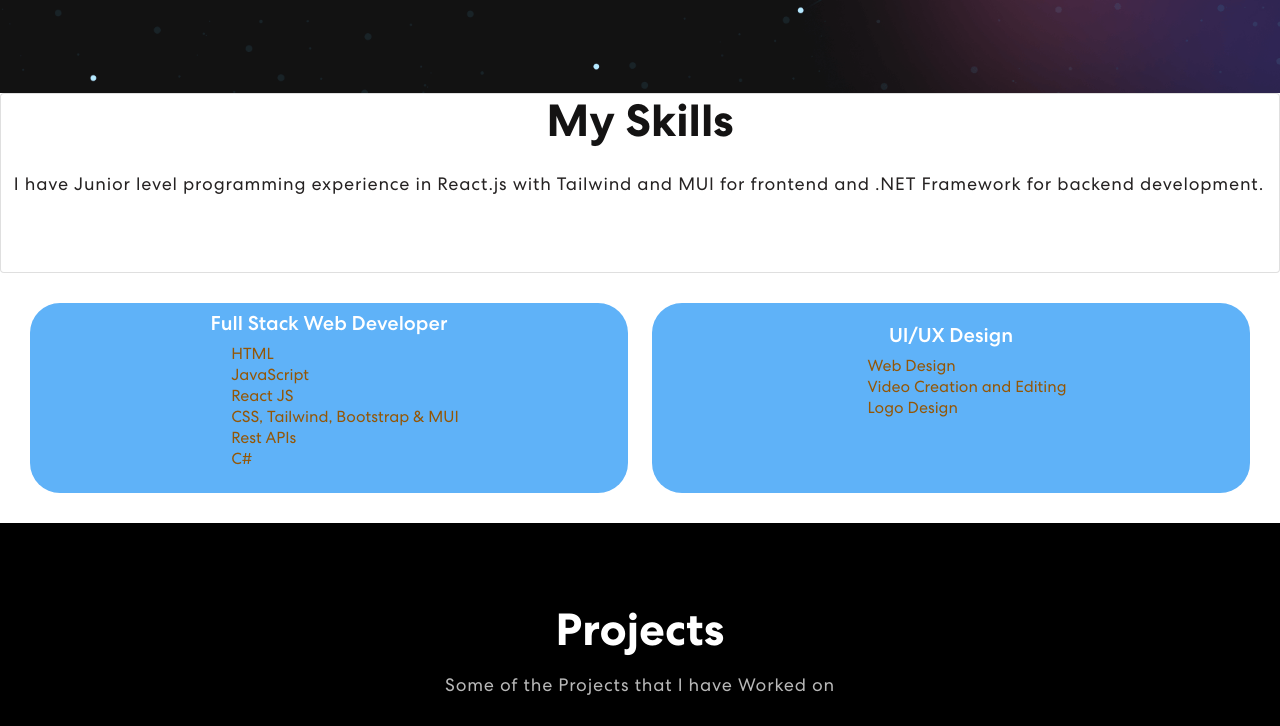
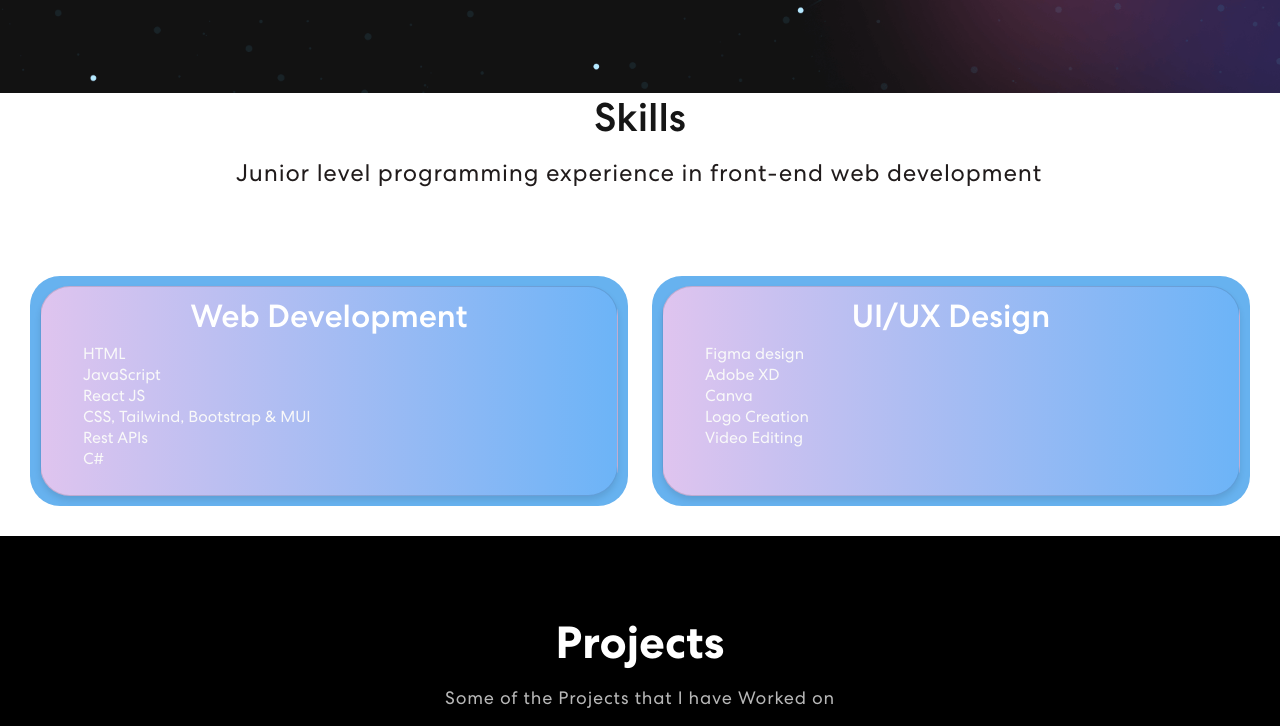
Before and after one commit to fridahmbithe/My-Portfolio, a React (Create React App) app: page / in a window 1280 px wide. Shown: the part 697-1423 px from the top of the page. Built offline with nearby package versions, Linux system fonts and the light colour scheme; the HTML template or start-up script is replaced by a standard one.

Commit message:
updated landing page + skills page

```diff
--- a/src/App.css
+++ b/src/App.css
@@ -341,7 +341,8 @@ padding: auto;
 .card{
   text-align: center;
   color: #000;
-  /* background-color: #5f9f5b !important; */
+  box-shadow: 0 15px 15px -5px rgba(0, 0, 0, 0.2);
+
 
 }
 .skills .list{
@@ -353,37 +354,52 @@ padding: auto;
   box-shadow: 0 30px 30px -5px rgba(0, 0, 0, 0.2);
 
 }
+.skill .skills-title{
+  color: black;
+  font-size: large;
+}
 .skilllist .list {
-  background-color: #5FB2F8;
+  background-color: #67b2ef ;
   border-radius: 30px;
   display: flex;
   flex-direction: column;
-  align-items: center;
-  padding: 20px;
+  align-items: left;
+  padding: 10px;
   color: #fff;
   height: 100%;
 }
 .skilllist .list li{
   text-align: left;
-  color: rgb(148, 86, 5);
+  color: rgb(249, 249, 249);
 }
-.card h2 {
-	font-size: 45px;
-	font-weight: 700;
-  color: #141313;
+.header h2 {
+	font-size: 40px;
+	font-weight: 500;
+  color: #161616;
+  text-align: center;
 
 }
-.card p {
-    color: #252222;
-    font-size: 18px;
+
+.skills-card {
+  background: linear-gradient(to right, #e6c5ee -5.91%, #5FB2F8 111.58%);
+  padding: 2rem;
+  border-radius: 8px;
+  box-shadow: 0 4px 6px rgba(0, 0, 0, 0.1);
+}
+.header p {
+    color: #201b1b;
+    font-size: 24px;
     letter-spacing: 0.8px;
     line-height: 1.5em;
-    margin: 14px 2px 75px 0;
+    margin: 14px 2px 55px 0;
+    text-align: center;
+
 }
 .skill-slider {
-  width: 25%;
+  width: 40%;
   margin: 0 auto;
   position: relative;
+  box-shadow: #f47105;
 }
 .skill-slider .item img {
   /* width: 50%; */
--- a/src/components/Landing.js
+++ b/src/components/Landing.js
@@ -1,11 +1,10 @@
 import { useState, useEffect } from "react";
 import { Container, Row, Col } from "react-bootstrap";
-import headerImg from "../assets/img/profile.png";
+import headerImg from "../assets/img/profile.jpeg";
 import "animate.css";
 import TrackVisibility from "react-on-screen";
 import LazyLoad from 'react-lazyload';
 import {PopupButton } from "react-calendly";
-import emailjs from 'emailjs-com';
 
 export const Landing = () => {
   const [loopNum, setLoopNum] = useState(0);
@@ -61,28 +60,7 @@ export const Landing = () => {
   };
 
    const [rootElement, setRootElement] = useState(null);
-  // const templateParams = {
-  //   name: 'Fridah Mbithe',
-  //   email: 'user@example.com',
-  //   date: 'June 13, 2024',
-  //   time: '10:00 AM',
-  // };
-  // const handleChange = (event) => {
-  //   setFormData({
-  //     ...formData,
-  //     [event.target.name]: event.target.value,
-  //   });
-  // };
-  // const handleEmailSubmit = (event) => {
-  //   event.preventDefault();
 
-  //   emailjs.send('service_fjr4n1u', 'template_ls8mayx', templateParams, 'gMFWFJ-J5rRjQKxZC')
-  //     .then((result) => {
-  //       console.log('Email sent successfully!', result.text);
-  //     }, (error) => {
-  //       console.error('Error sending email:', error.text);
-  //     });
-  // };
   const handleScheduleClick = () => {
     setShowCalendlyPopup(true);
   };
@@ -113,7 +91,7 @@ export const Landing = () => {
                   <div className="calendly" ref={setRootElement}>
                     <PopupButton
                       url="https://calendly.com/fridahmbithe45"
-                      text="Schedule a Call"
+                      text="Schedule a Meeting"
                       // color="#00a2ff"
                       // textColor="#ffffff"
                       className="schedule-button"
--- a/src/components/Skills.js
+++ b/src/components/Skills.js
@@ -1,6 +1,6 @@
 import React from "react";
 import "react-multi-carousel/lib/styles.css";
-import { Container, Row, Col, Tab, Nav } from "react-bootstrap";
+import { Container, Row, Col, Tab, Nav, Card } from "react-bootstrap";
 import { Carousel } from "react-responsive-carousel";
 
 export const Skills = () => {
@@ -27,43 +27,81 @@ export const Skills = () => {
     <section className="responsive" id="skills">
       <div className="row">
         <div className="col-12">
-          <div className="card">
-            <h2>My Skills</h2>
+          <div className="header">
+            <h2>Skills</h2>
             <p className="align-left">
-              I have Junior level programming experience in React.js with Tailwind and MUI for frontend and .NET Framework for backend development.
+              Junior level programming experience in front-end web development
             </p>
           </div>
           <div className="skilllist">
             <Row>
               <Col>
-                <div className="list p-2">
-                  <h5>Full Stack Web Developer</h5>
-                  <div>
-                    <div className="slider-wrapper axis-horizontal" responsive={responsive} >
-                      <ul>
-                        <li>HTML</li>
-                        <li>JavaScript</li>
-                        <li>React JS</li>
-                        <li>CSS, Tailwind, Bootstrap & MUI</li>
-                        <li>Rest APIs</li>
-                        <li>C#</li>
-                      </ul>
-                    </div>
-                  </div>
+                <div className="list">
+                  {/* <h5>Front-end Web Developer</h5>
+                  <div> */}
+                    <Card className="list axis-horizontal skills-card" responsive={responsive}>
+                      <div className="skillslist">
+                        <h2 className="skills-title">Web Development</h2>
+                        <ul className="skills-items">
+                          <li className="skills-item">
+                            <i className="fab fa-html5 skills-icon"></i>
+                            <span className="skills-label">HTML</span>
+                          </li>
+                          <li className="skills-item">
+                            <i className="fab fa-js-square skills-icon"></i>
+                            <span className="skills-label">JavaScript</span>
+                          </li>
+                          <li className="skills-item">
+                            <i className="fab fa-react skills-icon"></i>
+                            <span className="skills-label">React JS</span>
+                          </li>
+                          <li className="skills-item">
+                            <i className="fab fa-css3-alt skills-icon"></i>
+                            <span className="skills-label">CSS, Tailwind, Bootstrap & MUI</span>
+                          </li>
+                          <li className="skills-item">
+                            <i className="fas fa-code skills-icon"></i>
+                            <span className="skills-label">Rest APIs</span>
+                          </li>
+                          <li className="skills-item">
+                            <i className="fab fa-csharp skills-icon"></i>
+                            <span className="skills-label">C#</span>
+                          </li>
+                        </ul>
+                      </div>
+                    </Card>
+                  {/* </div> */}
                 </div>
               </Col>
               <Col>
                 <div className="list">
-                  <h5>UI/UX Design</h5>
-                  <div>
-                    <div className="slider-wrapper axis-horizontal" responsive={responsive} >
-                      <ul>
-                        <li>Web Design</li>
-                        <li>Video Creation and Editing</li>
-                        <li>Logo Design</li>
-                      </ul>
-                    </div>
-                  </div>
+                <Card className="list axis-horizontal skills-card" responsive={responsive}>
+                      <div className="skillslist">
+                        <h2 className="skills-title">UI/UX Design</h2>
+                        <ul className="skills-items">
+                          <li className="skills-item">
+                            <i className="fab fa-html5 skills-icon"></i>
+                            <span className="skills-label">Figma design</span>
+                          </li>
+                          <li className="skills-item">
+                            <i className="fab fa-js-square skills-icon"></i>
+                            <span className="skills-label">Adobe XD</span>
+                          </li>
+                          <li className="skills-item">
+                            <i className="fab fa-react skills-icon"></i>
+                            <span className="skills-label">Canva</span>
+                          </li>
+                          <li className="skills-item">
+                            <i className="fab fa-css3-alt skills-icon"></i>
+                            <span className="skills-label">Logo Creation</span>
+                          </li>
+                          <li className="skills-item">
+                            <i className="fas fa-code skills-icon"></i>
+                            <span className="skills-label">Video Editing</span>
+                          </li>
+                        </ul>
+                      </div>
+                    </Card>
                 </div>
               </Col>
             </Row>
```
Also changed, not shown: src/assets/img/profile.jpeg (added), src/assets/img/profile.png (deleted).
